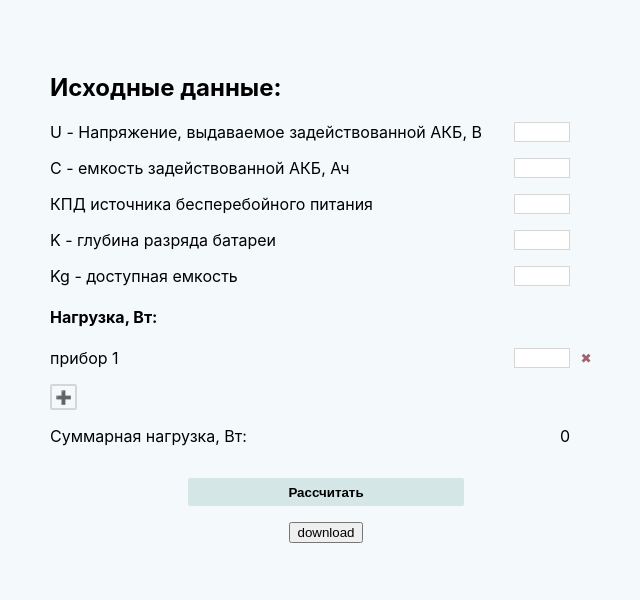
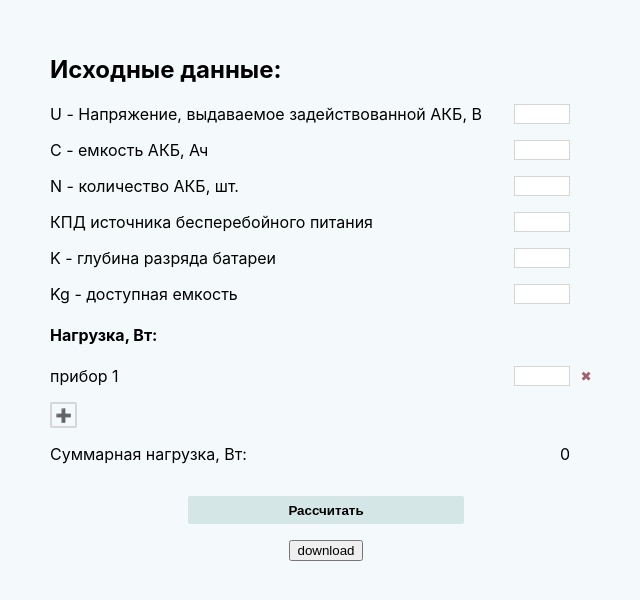
Before and after one commit to korchel/electrical-calculator, a React (Create React App) app: page / in a window 1280 px wide. Shown: the part 102-702 px from the top of the page, without its empty margins (314-954 px from the left). Built offline with nearby package versions, Linux system fonts and the light colour scheme.

Commit message:
form edited

```diff
--- a/src/components/Input.jsx
+++ b/src/components/Input.jsx
@@ -4,7 +4,7 @@ import { Formik, Form, Field, FieldArray, ErrorMessage } from 'formik';
 
 import Result from "./Result";
 import {
-  setVoltage, setCapacitance, setUpsEfficiency, setDischargeDepth,
+  setVoltage, setCapacitance, setNumberOfBatteries, setUpsEfficiency, setDischargeDepth,
   setAvailableCapacity, setLoads, calculateHoldUptime, calculateTotalLoad,
 } from '../store/upsSlice'
 import validationSchema from './validationSchema';
@@ -21,15 +21,17 @@ const Input = () => {
         initialValues={{
           voltage: '',
           capacitance: '',
+          numberOfBatteries: '',
           upsEfficiency: '',
           dischargeDepth: '',
           availableCapacity: '',
           loads: ['', ],
         }}
         onSubmit={(values) => {
-          const { voltage, capacitance, upsEfficiency, dischargeDepth, availableCapacity, loads } = values;
+          const { voltage, capacitance, numberOfBatteries, upsEfficiency, dischargeDepth, availableCapacity, loads } = values;
           dispatch(setVoltage(voltage));
           dispatch(setCapacitance(capacitance));
+          dispatch(setNumberOfBatteries(numberOfBatteries));
           dispatch(setUpsEfficiency(upsEfficiency));
           dispatch(setDischargeDepth(dischargeDepth));
           dispatch(setAvailableCapacity(availableCapacity));
@@ -43,17 +45,29 @@ const Input = () => {
           <Form>
             <h2 className='title'>Исходные данные:</h2>
             <div className='flex-group mb-1 mr-2'>
-              <label className='input-label mr-2'>U - Напряжение, выдаваемое задействованной АКБ, В</label>
+              <label
+                htmlFor="voltage"
+                className='input-label mr-2'
+              >
+                U - Напряжение, выдаваемое задействованной АКБ, В
+              </label>
               <Field
-                name='voltage'
+                id="voltage"
+                name="voltage"
                 className='ups-input'
                 type="number"
              />
               <ErrorMessage name="voltage" component="p" className="tooltip" />
             </div>
             <div className='flex-group mb-1 mr-2'>
-              <label className='input-label'>C - емкость задействованной АКБ, Ач</label>
+              <label
+                htmlFor='capacitance'
+                className='input-label'
+              >
+                C - емкость АКБ, Ач
+              </label>
               <Field
+                id="capacitance"
                 name='capacitance'
                 className='ups-input'
                 type="number"
@@ -61,8 +75,29 @@ const Input = () => {
               <ErrorMessage name="capacitance" component="p" className="tooltip" />
             </div>
             <div className='flex-group mb-1 mr-2'>
-              <label className='input-label'>КПД источника бесперебойного питания</label>
+              <label
+                htmlFor='numberOfBatteries'
+                className="input-label"
+              >
+                N - количество АКБ, шт.
+              </label>
               <Field
+                id="numberOfBatteries"
+                name='numberOfBatteries'
+                className='ups-input'
+                type="number"
+              />
+              <ErrorMessage name="numberOfBatteries" component="p" className="tooltip" />
+            </div>
+            <div className='flex-group mb-1 mr-2'>
+              <label
+                htmlFor="upsEfficiency"
+                className='input-label'
+              >
+                КПД источника бесперебойного питания
+              </label>
+              <Field
+                id="upsEfficiency"
                 name='upsEfficiency'
                 className='ups-input'
                 type="number"
@@ -70,8 +105,14 @@ const Input = () => {
               <ErrorMessage name="upsEfficiency" component="p" className="tooltip" />
             </div>
             <div className='flex-group mb-1 mr-2'>
-              <label className='input-label'>K - глубина разряда батареи</label>
+              <label
+                htmlFor="dischargeDepth"
+                className='input-label'
+              >
+                K - глубина разряда батареи
+              </label>
               <Field
+                id="dischargeDepth"
                 name='dischargeDepth'
                 className='ups-input'
                 type="number"
@@ -79,8 +120,14 @@ const Input = () => {
               <ErrorMessage name="dischargeDepth" component="p" className="tooltip" />
             </div>
             <div className='flex-group mb-1 mr-2'>
-              <label className='input-label'>Kg - доступная емкость</label>
+              <label
+                htmlFor="availableCapacity"
+                className='input-label'
+              >
+                Kg - доступная емкость
+              </label>
               <Field
+                id="availableCapacity"
                 name="availableCapacity"
                 className='ups-input'
                 type="number"
@@ -94,7 +141,7 @@ const Input = () => {
                   {
                     values.loads.map((load, index) => (
                       <div className='flex-group mb-1' key={`load${index}`}>
-                        <label className='input-label'>{`прибор ${index + 1}`}</label>
+                        <label htmlFor={`load${index}`} className='input-label'>{`прибор ${index + 1}`}</label>
                         <div className='flex-group'>
                         <Field
                           id={`load${index}`}
--- a/src/components/validationSchema.js
+++ b/src/components/validationSchema.js
@@ -5,6 +5,9 @@ export default Yup.object().shape({
     .positive('Должно быть больше 0')
     .required('Обязательное поле'),
   capacitance: Yup.number()
+    .positive('Должно быть больше 0')
+    .required('Обязательное поле'),
+  numberOfBatteries: Yup.number()
     .positive('Должно быть больше 0')
     .required('Обязательное поле'),
   upsEfficiency: Yup.number()
--- a/src/store/upsSlice.js
+++ b/src/store/upsSlice.js
@@ -3,6 +3,7 @@ import { createSlice } from "@reduxjs/toolkit";
 const initialState = {
   voltage: 0,
   capacitance: 0,
+  numberOfBatteries: 0,
   upsEfficiency: 0,
   dischargeDepth: 0,
   availableCapacity: 0,
@@ -19,6 +20,9 @@ const upsSlice = createSlice({
     },
     setCapacitance: (state, action) => {
       state.capacitance = action.payload;
+    },
+    setNumberOfBatteries: (state, action) => {
+      state.numberOfBatteries = action.payload;
     },
     setUpsEfficiency: (state, action) => {
       state.upsEfficiency = action.payload;
@@ -37,9 +41,9 @@ const upsSlice = createSlice({
     },
     calculateHoldUptime: (state) => {
       const {
-        voltage, capacitance, upsEfficiency, dischargeDepth, availableCapacity, totalLoad
+        voltage, capacitance, numberOfBatteries, upsEfficiency, dischargeDepth, availableCapacity, totalLoad
       } = state;
-      state.holdUpTime = (voltage * capacitance * upsEfficiency * dischargeDepth * availableCapacity / totalLoad).toFixed(2);
+      state.holdUpTime = (voltage * capacitance * numberOfBatteries * upsEfficiency * dischargeDepth * availableCapacity / totalLoad).toFixed(2);
     },
 
     addLoad: (state, action) => {
@@ -49,7 +53,7 @@ const upsSlice = createSlice({
 });
 export const state = upsSlice;
 export const {
-  setVoltage, setCapacitance, setUpsEfficiency,
+  setVoltage, setCapacitance, setNumberOfBatteries, setUpsEfficiency,
   setDischargeDepth, setAvailableCapacity, setTitalLoad,
   calculateHoldUptime, setLoads, calculateTotalLoad,
 } = upsSlice.actions;
```
